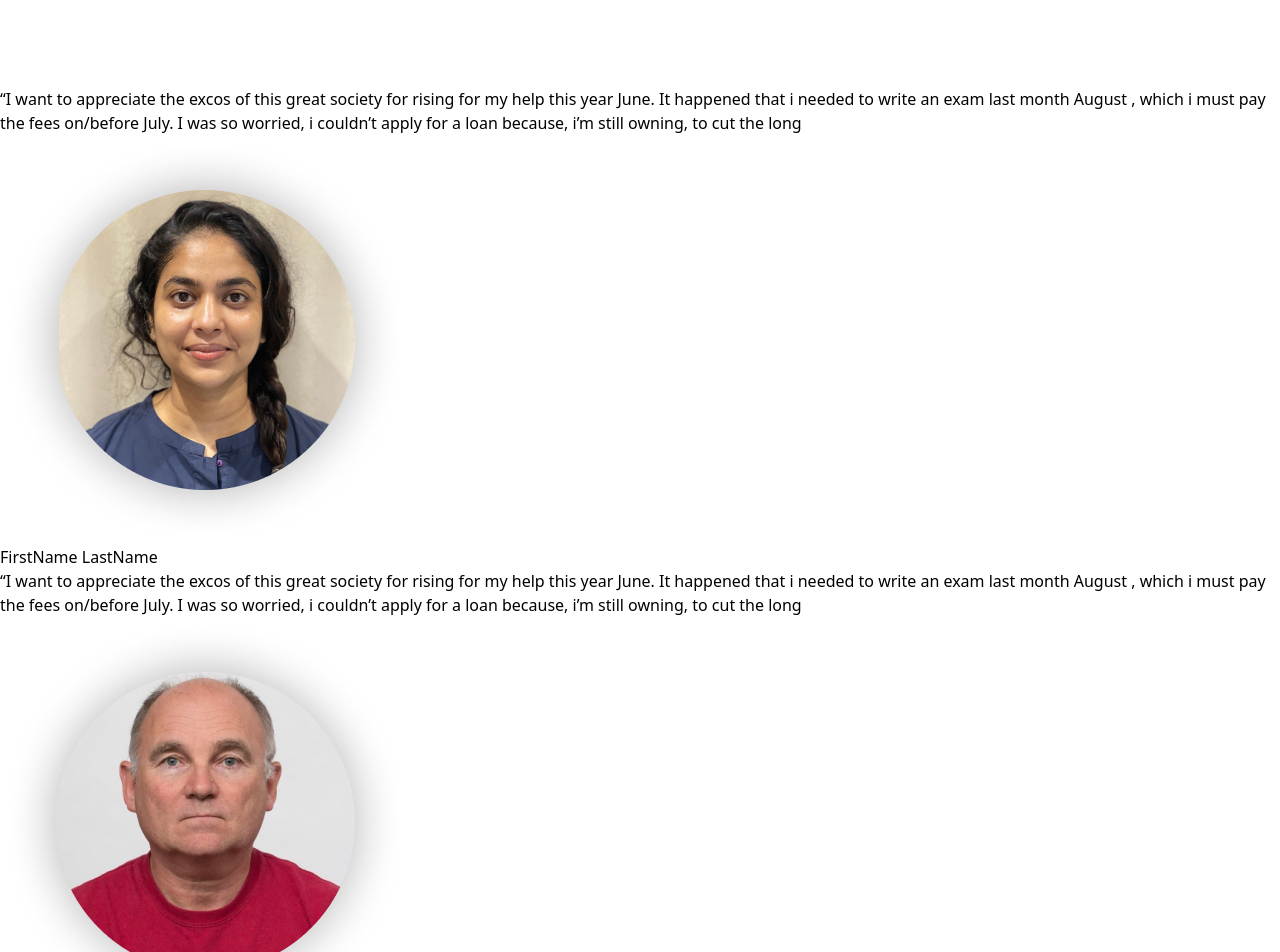
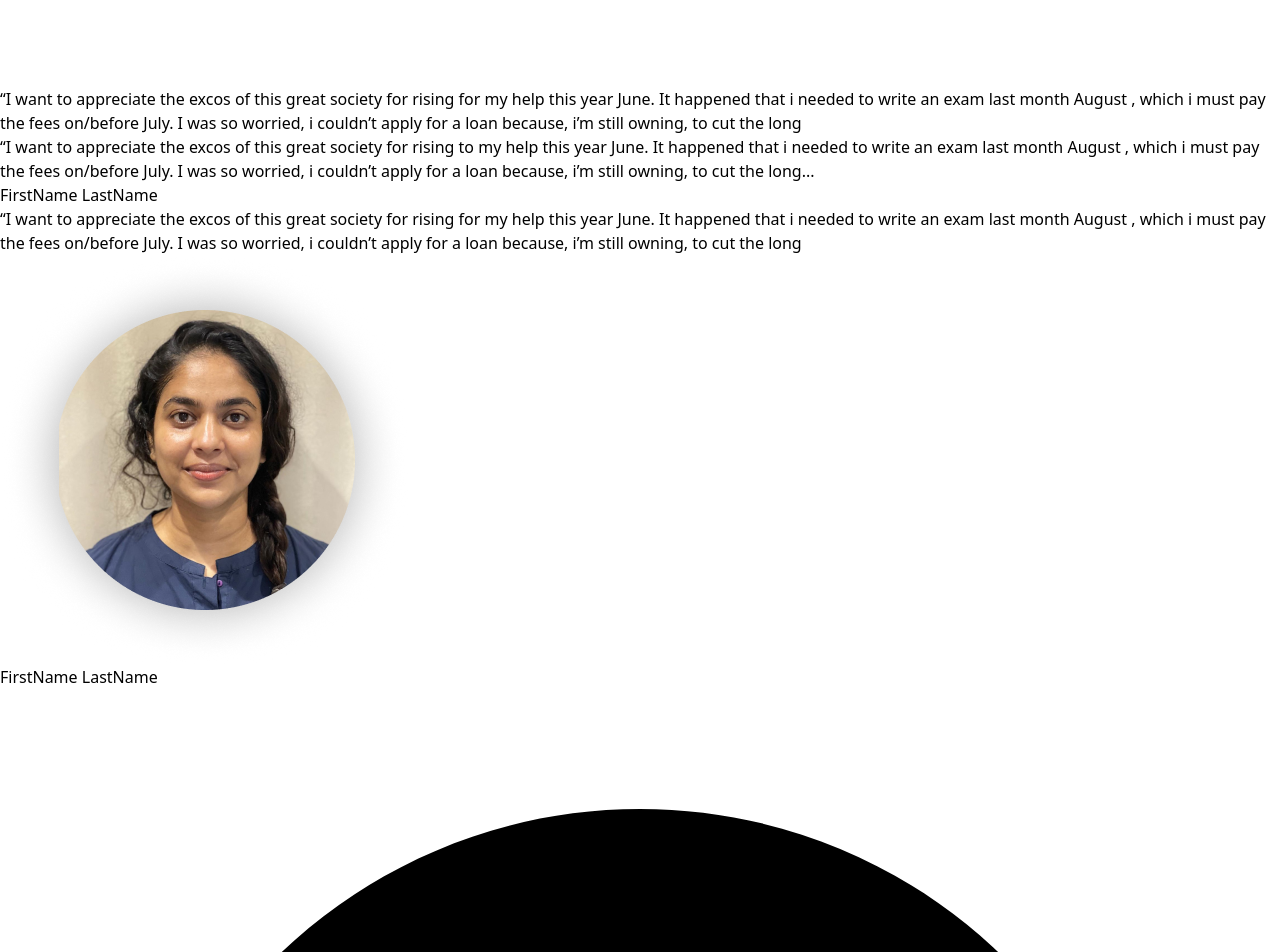
Before and after one commit to adepoju-oluwatobi/cooperative-portal-frontend, a React (Vite) app: page / in a window 1280 px wide. Shown: the part 8260-9212 px from the top of the page. Built offline with nearby package versions, Linux system fonts and the light colour scheme; no server answers.

Commit message:
removed the testimony img

```diff
--- a/src/components/Testimonies.jsx
+++ b/src/components/Testimonies.jsx
@@ -1,6 +1,6 @@
 import React from 'react'
 import CustomerImg from '../assets/dummy-off3.png'
-import CustomerImg2 from '../assets/dummy-off2.png'
+// import CustomerImg2 from '../assets/dummy-off2.png'
 
 function Testimonies() {
     let scrollLeftBtn = document.getElementById('scroll-left-btn')
@@ -37,10 +37,10 @@ function Testimonies() {
                 </p>
                <div className='flex flex-col justify-center items-center'>
                <div className='w-[80px]'>
-                <img src={CustomerImg} alt="" />
+                {/* <img src={CustomerImg} alt="" /> */}
                 </div>
                 <div>
-                    <p className='text-white'>FirstName <span className='font-bold text-slate-800'>LastName</span></p>
+                    {/* <p className='text-white'>FirstName <span className='font-bold text-slate-800'>LastName</span></p> */}
                 </div>
                </div>
             </div>
@@ -48,11 +48,11 @@ function Testimonies() {
             <div className='bg-slate-600 p-8 rounded-lg w-[280px] hidden' id='testimony-tab-1'>
                 <p className='text-xs md:text-sm text-white'>
                 “I want to appreciate the excos of this great society
-                for rising for my help this year June. It happened that i needed to write an exam last month August , which i must pay the fees on/before July. I was so worried, i couldn’t apply for a loan because, i’m still owning, to cut the long
+                for rising to my help this year June. It happened that i needed to write an exam last month August , which i must pay the fees on/before July. I was so worried, i couldn’t apply for a loan because, i’m still owning, to cut the long...
                 </p>
                <div className='flex flex-col justify-center items-center'>
                <div className='w-[80px]'>
-                <img src={CustomerImg2} alt="" />
+                {/* <img src={CustomerImg2} alt="" /> */}
                 </div>
                 <div>
                     <p className='text-white'>FirstName <span className='font-bold text-slate-800'>LastName</span></p>
```
